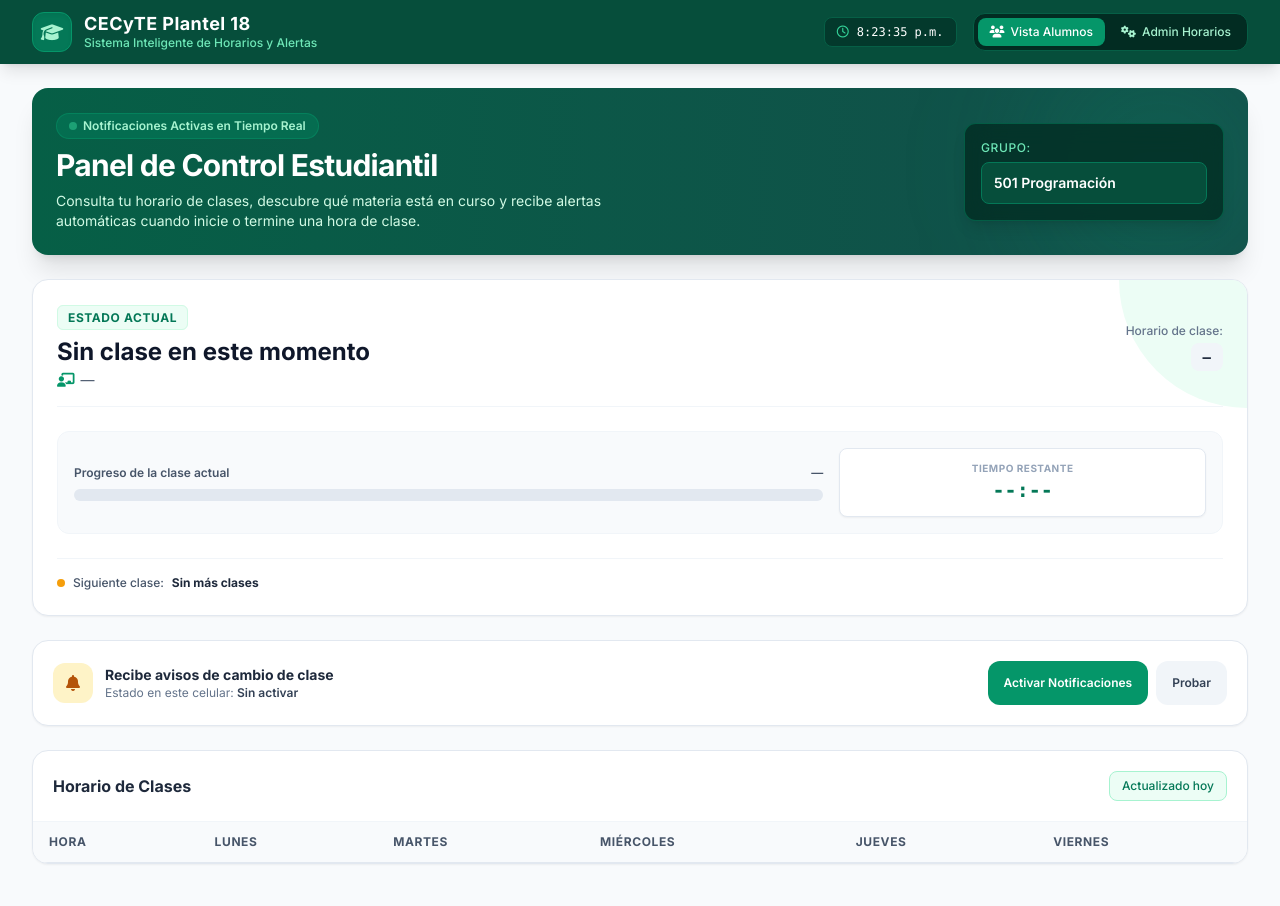
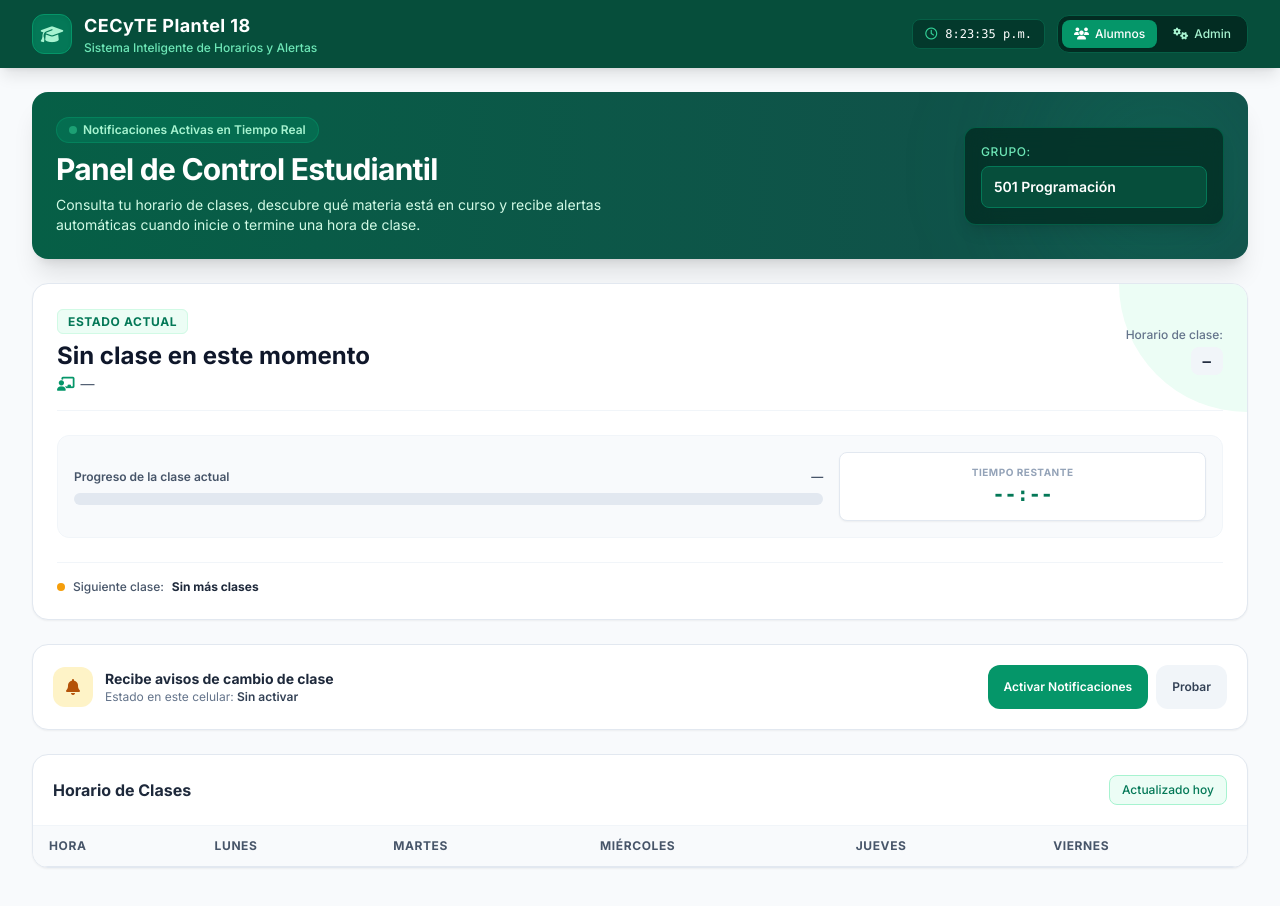
Before and after one commit to yokyznt/Cecyte, a website: page index.html in a window 1280 px wide. Drawn offline with nearby package versions, Linux system fonts and the light colour scheme; no server answers.

Commit message:
Add files via upload

```diff
--- a/index.html
+++ b/index.html
@@ -37,18 +37,18 @@
 
     <!-- Header Institucional -->
     <header class="bg-emerald-900 text-white shadow-lg sticky top-0 z-50">
-        <div class="max-w-7xl mx-auto px-4 sm:px-6 lg:px-8 h-16 flex items-center justify-between">
+        <div class="max-w-7xl mx-auto px-4 sm:px-6 lg:px-8 py-3 flex flex-wrap items-center justify-between gap-3">
             <div class="flex items-center space-x-3">
-                <div class="w-10 h-10 rounded-xl bg-emerald-700 flex items-center justify-center shadow-inner border border-emerald-600">
+                <div class="w-10 h-10 rounded-xl bg-emerald-700 flex items-center justify-center shadow-inner border border-emerald-600 shrink-0">
                     <i class="fa-solid fa-graduation-cap text-emerald-200 text-lg"></i>
                 </div>
                 <div>
-                    <h1 class="font-bold text-lg tracking-wide leading-tight">CECyTE Plantel 18</h1>
-                    <p class="text-xs text-emerald-300 font-medium">Sistema Inteligente de Horarios y Alertas</p>
+                    <h1 class="font-bold text-base sm:text-lg tracking-wide leading-tight whitespace-nowrap">CECyTE Plantel 18</h1>
+                    <p class="hidden sm:block text-xs text-emerald-300 font-medium">Sistema Inteligente de Horarios y Alertas</p>
                 </div>
             </div>
 
-            <div class="flex items-center space-x-4">
+            <div class="flex items-center gap-3">
                 <!-- Live Clock -->
                 <div class="hidden sm:flex items-center space-x-2 bg-emerald-950/60 px-3 py-1.5 rounded-lg border border-emerald-800 text-xs font-mono">
                     <i class="fa-regular fa-clock text-emerald-400"></i>
@@ -57,13 +57,13 @@
 
                 <!-- Role Switcher Tabs -->
                 <div class="bg-emerald-950 p-1 rounded-xl flex space-x-1 border border-emerald-800">
-                    <button onclick="switchView('student')" id="tab-student" class="px-3 py-1.5 rounded-lg text-xs font-medium transition-all bg-emerald-600 text-white shadow-sm flex items-center space-x-1.5">
+                    <button onclick="switchView('student')" id="tab-student" class="px-2.5 sm:px-3 py-1.5 rounded-lg text-xs font-medium transition-all bg-emerald-600 text-white shadow-sm flex items-center space-x-1.5 whitespace-nowrap">
                         <i class="fa-solid fa-users"></i>
-                        <span>Vista Alumnos</span>
+                        <span>Alumnos</span>
                     </button>
-                    <button onclick="switchView('admin')" id="tab-admin" class="px-3 py-1.5 rounded-lg text-xs font-medium transition-all text-emerald-200 hover:text-white flex items-center space-x-1.5">
+                    <button onclick="switchView('admin')" id="tab-admin" class="px-2.5 sm:px-3 py-1.5 rounded-lg text-xs font-medium transition-all text-emerald-200 hover:text-white flex items-center space-x-1.5 whitespace-nowrap">
                         <i class="fa-solid fa-gears"></i>
-                        <span>Admin Horarios</span>
+                        <span>Admin</span>
                     </button>
                 </div>
             </div>
```
